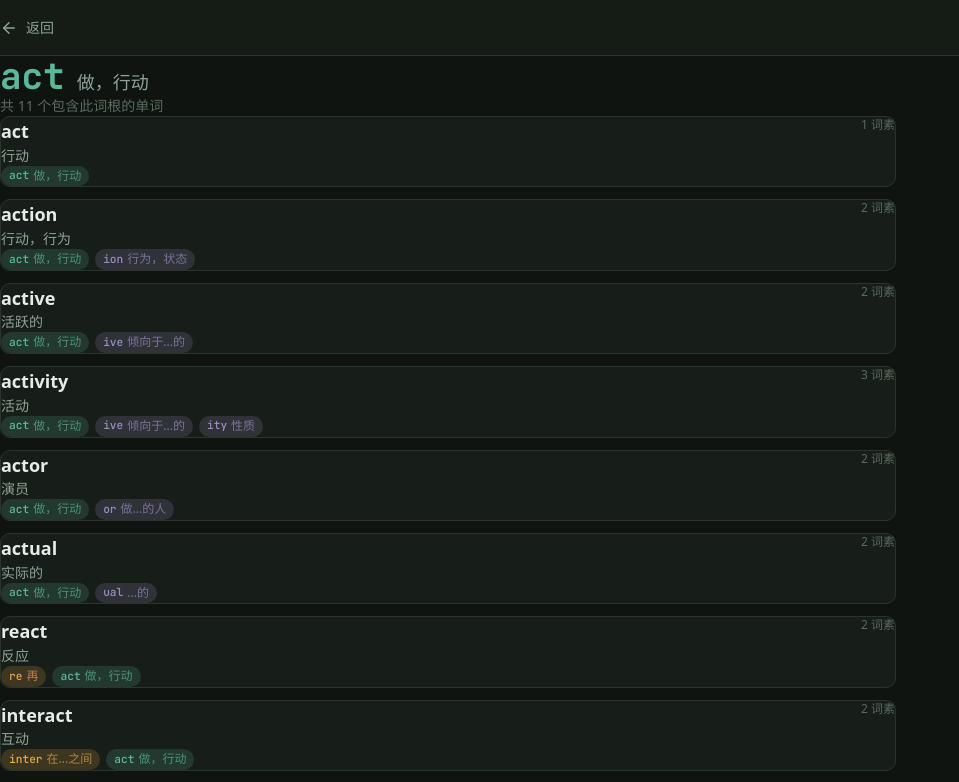
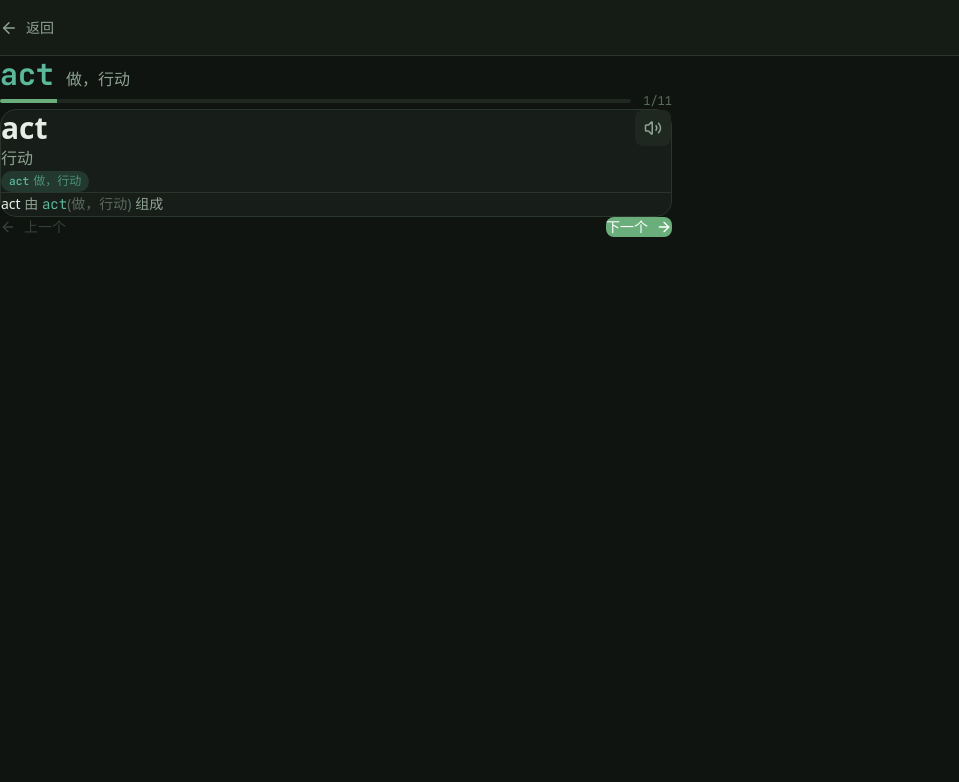
Before and after one commit to 121212165/etymology-app, a Next.js app: page /root/act in a window 1280 px wide. Shown: the top 782 px of the page, without its empty margins (0-959 px from the left). Built offline with nearby package versions, Linux system fonts and the light colour scheme.

Commit message:
feat(ui): convert root page from list to single-word session

```diff
--- a/src/app/root/[slug]/page.tsx
+++ b/src/app/root/[slug]/page.tsx
@@ -1,57 +1,49 @@
-import { readFileSync } from "fs";
-import { join } from "path";
-import Link from "next/link";
-import { PartTags } from "@/components/word/PartTags";
-import { ArrowLeft } from "lucide-react";
-import type { VocabEntry, RootIndex } from "@/lib/types";
+// src/app/root/[slug]/page.tsx
+import { readFileSync } from 'fs'
+import { join } from 'path'
+import Link from 'next/link'
+import { ArrowLeft } from 'lucide-react'
+import { RootSession } from '@/components/root/RootSession'
+import type { VocabEntry, RootIndex } from '@/lib/types'
+import { notFound } from 'next/navigation'
 
 function loadData() {
-  const dataDir = join(process.cwd(), "public", "data");
+  const dataDir = join(process.cwd(), 'public', 'data')
   const vocab: VocabEntry[] = JSON.parse(
-    readFileSync(join(dataDir, "vocab.json"), "utf-8")
-  );
+    readFileSync(join(dataDir, 'vocab.json'), 'utf-8')
+  )
   const rootIndex: RootIndex = JSON.parse(
-    readFileSync(join(dataDir, "roots-index.json"), "utf-8")
-  );
-  return { vocab, rootIndex };
+    readFileSync(join(dataDir, 'roots-index.json'), 'utf-8')
+  )
+  return { vocab, rootIndex }
 }
 
 export function generateStaticParams() {
-  const { rootIndex } = loadData();
-  return Object.keys(rootIndex).map((slug) => ({ slug }));
+  const { rootIndex } = loadData()
+  return Object.keys(rootIndex).map((slug) => ({ slug }))
 }
 
 export default async function RootPage({
   params,
 }: {
-  params: Promise<{ slug: string }>;
+  params: Promise<{ slug: string }>
 }) {
-  const { slug } = await params;
-  const rootText = decodeURIComponent(slug);
-  const { vocab, rootIndex } = loadData();
-  const rootEntry = rootIndex[rootText];
+  const { slug } = await params
+  const rootText = decodeURIComponent(slug)
+  const { vocab, rootIndex } = loadData()
+  const rootEntry = rootIndex[rootText]
 
   if (!rootEntry) {
-    return (
-      <div className="min-h-screen bg-bg-deep flex items-center justify-center">
-        <div className="text-center">
-          <h1 className="text-2xl font-semibold text-text-primary mb-2">
-            未找到词根
-          </h1>
-          <p className="text-text-secondary mb-4">{rootText}</p>
-          <Link href="/" className="text-accent hover:underline">
-            返回首页
-          </Link>
-        </div>
-      </div>
-    );
+    notFound()
   }
 
-  const words = rootEntry.w.map((idx) => ({ entry: vocab[idx] }));
+  const words = rootEntry.w
+    .filter(idx => idx < vocab.length)
+    .map(idx => vocab[idx])
+    .filter(Boolean)
 
   return (
     <div className="min-h-screen bg-bg-deep">
-      {/* Header */}
       <header className="sticky top-0 z-50 h-[56px] bg-bg-surface/95 backdrop-blur-sm border-b border-border flex items-center px-4 lg:px-6">
         <Link
           href="/"
@@ -62,50 +54,7 @@ export default async function RootPage({
         </Link>
       </header>
 
-      <main className="max-w-4xl mx-auto p-6 lg:p-10">
-        {/* Root header */}
-        <div className="mb-8">
-          <div className="flex items-baseline gap-3 mb-2">
-            <h1 className="text-3xl lg:text-4xl font-bold font-mono text-root">
-              {rootText}
-            </h1>
-            <span className="text-lg text-text-secondary">
-              {rootEntry.m}
-            </span>
-          </div>
-          <p className="text-text-muted text-sm">
-            共 {words.length} 个包含此词根的单词
-          </p>
-        </div>
-
-        {/* Word list */}
-        <section>
-          <div className="grid gap-3">
-            {words.map(({ entry }) => (
-              <Link
-                key={entry.word}
-                href={`/word/${encodeURIComponent(entry.word)}`}
-                className="block bg-bg-surface border border-border rounded-[10px] p-4 hover:border-root/30 transition-all duration-200 group"
-              >
-                <div className="flex items-start justify-between gap-3 mb-2">
-                  <div>
-                    <span className="text-lg font-semibold text-text-primary group-hover:text-root transition-colors">
-                      {entry.word}
-                    </span>
-                    <p className="text-sm text-text-secondary mt-0.5">
-                      {entry.definition}
-                    </p>
-                  </div>
-                  <span className="text-xs text-text-muted shrink-0">
-                    {entry.parts.length} 词素
-                  </span>
-                </div>
-                <PartTags parts={entry.parts} />
-              </Link>
-            ))}
-          </div>
-        </section>
-      </main>
+      <RootSession rootText={rootText} rootMeaning={rootEntry.m} words={words} />
     </div>
-  );
+  )
 }
--- /dev/null
+++ b/src/components/root/RootSession.tsx
@@ -0,0 +1,135 @@
+// src/components/root/RootSession.tsx
+'use client'
+
+import { useState, useEffect } from 'react'
+import Link from 'next/link'
+import { ArrowLeft, ArrowRight, Check } from 'lucide-react'
+import { PartTags } from '@/components/word/PartTags'
+import { SpeakButton } from '@/components/word/SpeakButton'
+import { useProgressStore } from '@/store/progress-store'
+import type { VocabEntry } from '@/lib/types'
+
+interface RootSessionProps {
+  rootText: string
+  rootMeaning: string
+  words: VocabEntry[]
+}
+
+export function RootSession({ rootText, rootMeaning, words }: RootSessionProps) {
+  const [currentIndex, setCurrentIndex] = useState(0)
+  const { markWordViewed, markRootCompleted, setCurrentRoot, isRootCompleted } = useProgressStore()
+
+  const current = words[currentIndex]
+  const isLast = currentIndex === words.length - 1
+  const completed = isRootCompleted(rootText)
+
+  useEffect(() => {
+    setCurrentRoot(rootText)
+  }, [rootText, setCurrentRoot])
+
+  useEffect(() => {
+    if (current) markWordViewed(current.word)
+  }, [current, markWordViewed])
+
+  const handleNext = () => {
+    if (isLast) {
+      markRootCompleted(rootText)
+      return
+    }
+    setCurrentIndex(i => i + 1)
+  }
+
+  const handlePrev = () => {
+    if (currentIndex > 0) setCurrentIndex(i => i - 1)
+  }
+
+  if (isLast && completed) {
+    return (
+      <div className="max-w-2xl mx-auto p-6 lg:p-10 text-center">
+        <div className="w-16 h-16 mx-auto mb-6 rounded-full bg-accent/20 flex items-center justify-center">
+          <Check size={32} className="text-accent" />
+        </div>
+        <h1 className="text-2xl font-semibold text-text-primary mb-2">
+          看完 {rootText}
+        </h1>
+        <p className="text-text-secondary mb-8">
+          这组词你都看过了
+        </p>
+        <Link
+          href="/"
+          className="inline-flex items-center gap-2 px-5 py-2.5 rounded-lg bg-accent text-white text-sm hover:bg-accent-hover transition-colors"
+        >
+          回首页看下一个
+          <ArrowRight size={16} />
+        </Link>
+      </div>
+    )
+  }
+
+  return (
+    <div className="max-w-2xl mx-auto p-6 lg:p-10">
+      <div className="mb-8">
+        <div className="flex items-baseline gap-3 mb-2">
+          <h1 className="text-3xl font-bold font-mono text-root">{rootText}</h1>
+          <span className="text-text-secondary">{rootMeaning}</span>
+        </div>
+        <div className="flex items-center gap-3">
+          <div className="flex-1 h-1 bg-bg-elevated rounded-full overflow-hidden">
+            <div
+              className="h-full bg-accent transition-all duration-300"
+              style={{ width: `${((currentIndex + 1) / words.length) * 100}%` }}
+            />
+          </div>
+          <span className="text-xs text-text-muted font-mono">
+            {currentIndex + 1}/{words.length}
+          </span>
+        </div>
+      </div>
+
+      <div className="bg-bg-surface border border-border rounded-2xl p-6 mb-6">
+        <div className="flex items-start justify-between gap-4 mb-4">
+          <div>
+            <h2 className="text-3xl font-bold text-text-primary mb-2">{current.word}</h2>
+            <p className="text-text-secondary">{current.definition}</p>
+          </div>
+          <SpeakButton word={current.word} />
+        </div>
+        <PartTags parts={current.parts} />
+
+        <div className="mt-6 pt-6 border-t border-border">
+          <p className="text-sm text-text-secondary leading-relaxed">
+            <span className="text-text-primary font-medium">{current.word}</span>
+            {' '}由{' '}
+            {current.parts.map((part, i) => (
+              <span key={i}>
+                {i > 0 && ' + '}
+                <span className="font-mono text-root">{part.text}</span>
+                <span className="text-text-muted">({part.meaning})</span>
+              </span>
+            ))}
+            {' '}组成
+          </p>
+        </div>
+      </div>
+
+      <div className="flex items-center justify-between">
+        <button
+          onClick={handlePrev}
+          disabled={currentIndex === 0}
+          className="inline-flex items-center gap-2 px-4 py-2 rounded-lg text-sm text-text-secondary hover:text-text-primary disabled:opacity-30 disabled:cursor-not-allowed transition-colors"
+        >
+          <ArrowLeft size={16} />
+          上一个
+        </button>
+
+        <button
+          onClick={handleNext}
+          className="inline-flex items-center gap-2 px-5 py-2 rounded-lg bg-accent text-white text-sm hover:bg-accent-hover transition-colors"
+        >
+          {isLast ? '完成' : '下一个'}
+          <ArrowRight size={16} />
+        </button>
+      </div>
+    </div>
+  )
+}
```
